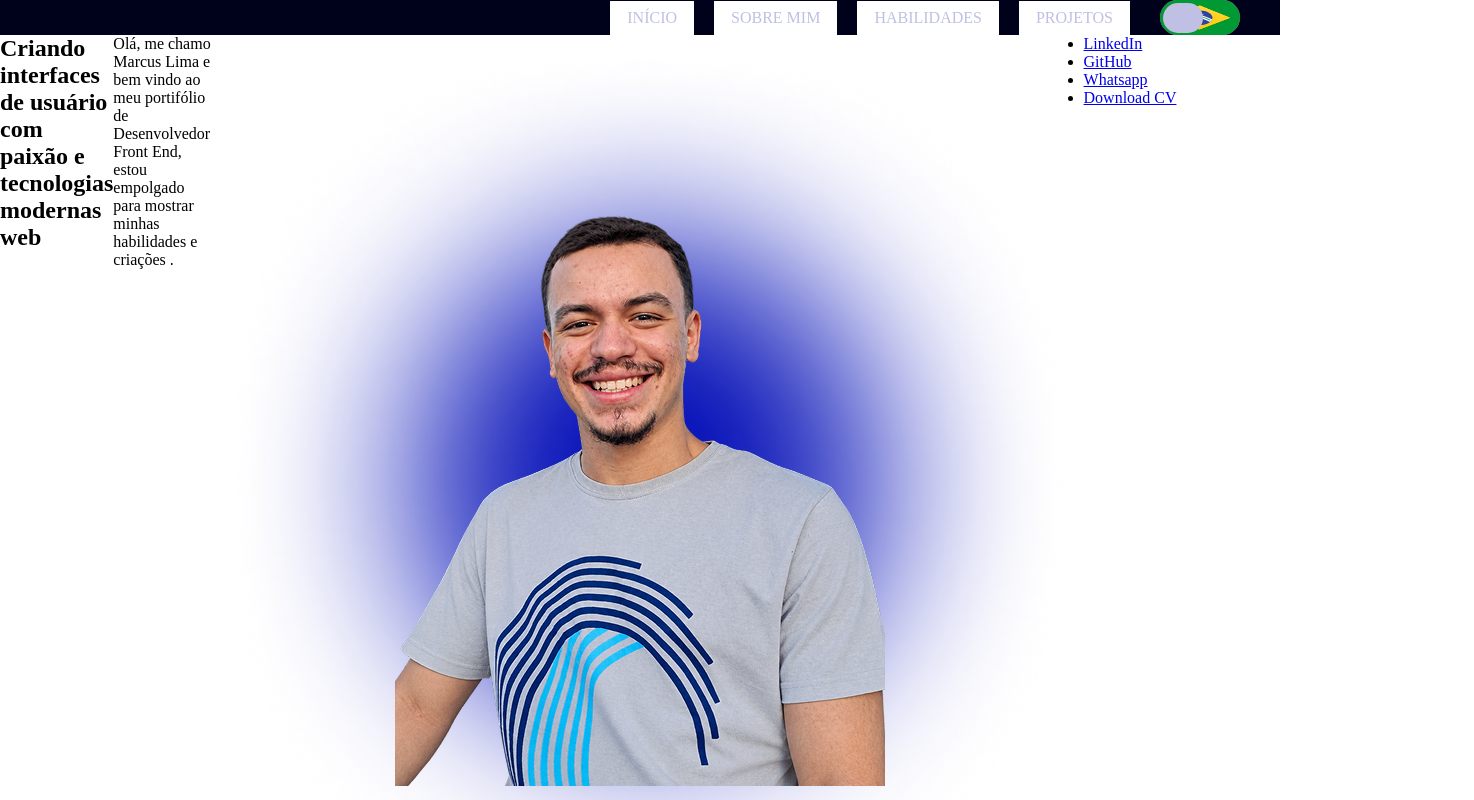
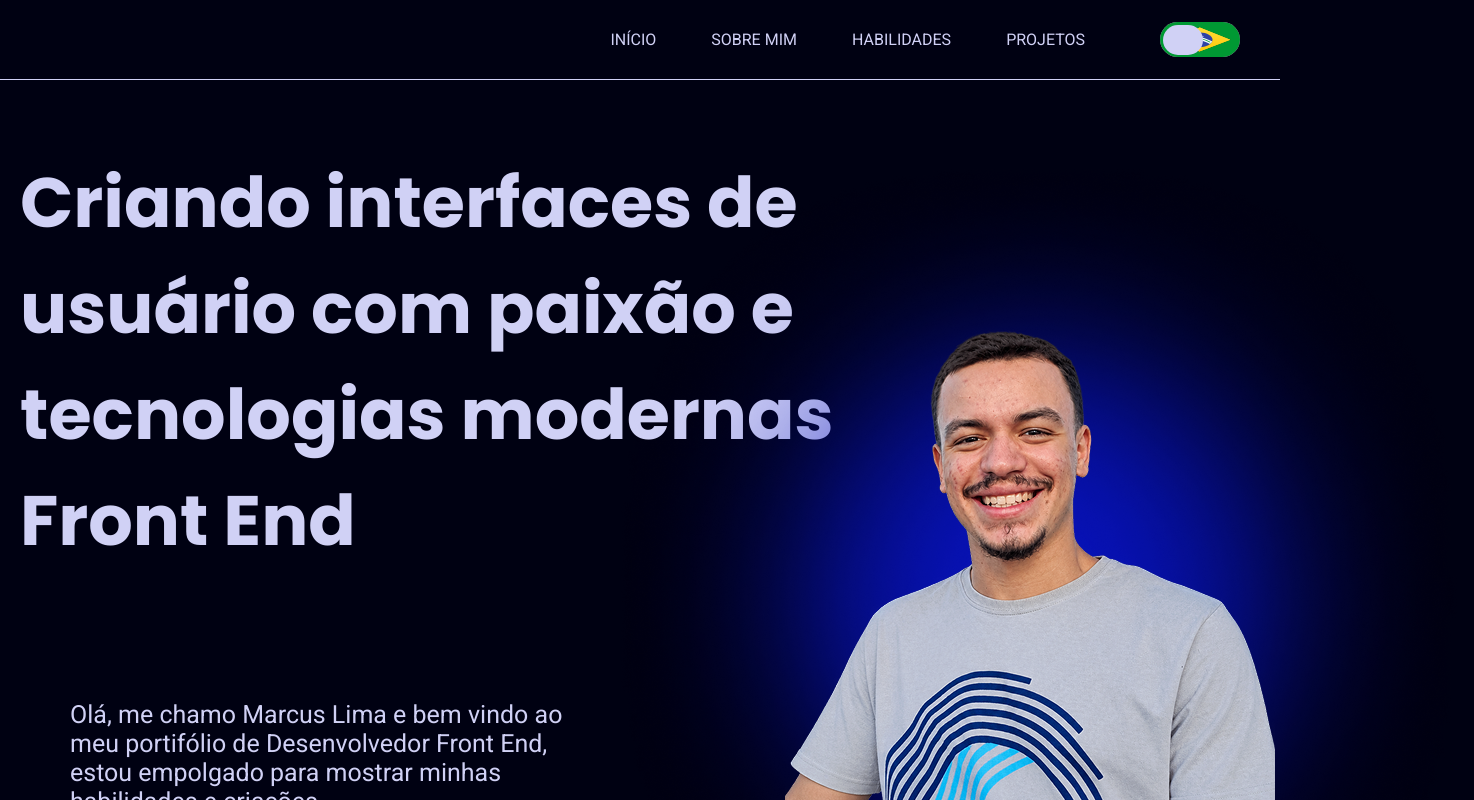
Before and after one commit to MarcusDevinicius/Marcus-Lima-Portifolio, a React (Vite) app: page / in a window 1280 px wide. Shown: the top 800 px of the page, 1474 px wide, since content can reach past the window. Built offline with nearby package versions, Linux system fonts and the light colour scheme.

Commit message:
Styling header and home section.

```diff
--- a/index.html
+++ b/index.html
@@ -5,6 +5,12 @@
     <link rel="icon" type="image/svg+xml" href="/favicon.svg" />
     <meta name="viewport" content="width=device-width, initial-scale=1.0" />
     <title>Marcus Lima</title>
+
+    <link rel="preconnect" href="https://fonts.googleapis.com">
+  <link rel="preconnect" href="https://fonts.gstatic.com" crossorigin>
+  <link href="https://fonts.googleapis.com/css2?family=Poppins:ital,wght@0,100;0,200;0,300;0,400;0,500;0,600;0,700;0,800;0,900;1,100;1,200;1,300;1,400;1,500;1,600;1,700;1,800;1,900&family=Roboto:ital,wght@0,100..900;1,100..900&display=swap" rel="stylesheet">
+
+
 
     <link rel="stylesheet" href="src/CSS/main.css">
 
--- a/src/CSS/main.css
+++ b/src/CSS/main.css
@@ -2,17 +2,23 @@
     margin: 0;
     padding: 0;
     box-sizing: border-box;
+    color: #d0d1f5;
 }
 
-
+body {
+    background: #000112;
+}
 
 header {
-    background: #00011B;
+    height: 80px;
+    border-bottom: 1px solid #d0d1f5;
+    background: #000112;
     display: grid;
-    gap: 30px;
+    gap: 60px;
     grid-template-columns: 1fr auto;
     align-items: center;
     padding-right: 40px;
+    font-family: "Roboto", sans-serif;
 }
 
 header > nav {
@@ -22,23 +28,42 @@ header > nav {
 header > nav > ul{
     display: flex;
     list-style: none;
-    gap: 20px;
+    gap: 40px;
 }
 
 header > nav > ul > li {
-    background: white;
-    padding: 8px 17px;
+
 }
 
 header > nav > ul > li > a {
+    display: block;
+    position: relative;
     text-decoration: none;
-    color: #BFC0E3;
+    color: #d0d1f5;
+    padding: 12px 15px 12px 0;
+}
+
+header > nav > ul > li > a:hover::after {
+    width: 100%;
+}
+
+header > nav > ul > li > a::after {
+    position: absolute;
+    top: 40px;
+    left: 0;
+    display: inline-block;
+    content: ' ';
+    width: 0px;
+    height: 2px;
+    background: #d0d1f5;
+    transition: all .4s ease-in-out;
 }
 
 header > button.flag {
     position: relative;
     transition: all .2s ease-in-out;
     align-self: center;
+
 }
 
 header > button.flag.flag-pt {
@@ -68,16 +93,80 @@ header > button.flag > .switch {
     height: 30px;
     width: 40px;
     border-radius: 20px;
-    background: #BFC0E3;
-    transition: all .7s ease-in-out;
+    background: #d0d1f5;
+    transition:
+        background .2s ease-in-out,
+        transform .7s ease-in-out;
 }
 
 header > button.flag > .switch.switch-en {
     transform: translate3d(34px, 0, 0);
 }
 
+header > button.flag:hover > .switch {
+    background: #9395c1;
+}
+
 section.home {
     display: grid;
-    grid-template-columns: repeat(5, 1fr);
-    grid-template-columns: repeat(5, 1fr);
+    grid-template-columns: 20px 50px auto repeat(2, 1fr);
+    grid-template-rows: 70px 550px 150px 1fr 1fr;
 }
+
+section.home > h1 {
+    height: fit-content;
+
+    grid-column: 2 / 5;
+    grid-row: 2;
+    font-family: "Poppins", sans-serif;
+    font-size: 70px;
+}
+
+section.home > p {
+    height: fit-content;
+    max-width: 500px;
+    grid-column: 3;
+    grid-row: 3;
+    font-family: "Roboto", sans-serif;
+    font-size: 25px;
+
+}
+
+section.home > img {
+    grid-column: 4 / -1;
+    grid-row: 2 / 4;
+    align-self: start;
+}
+
+section.home > ul {
+    grid-column: 3;
+    grid-row: 4;
+    display: flex;
+    flex-direction: row;
+    gap: 20px;
+    font-family: "Roboto", sans-serif;
+    list-style: none;
+}
+
+section.home > ul > li{
+
+}
+
+section.home > ul > li:nth-child(-n + 3) a {
+    border: 1px solid #d0d1f5;
+    border-radius: 30px;
+}
+
+section.home > ul > li:nth-child(4) a {
+    color: #000112;
+    background: #d0d1f5;
+    border-radius: 30px;
+}
+
+section.home > ul > li > a{
+    display: block;
+    text-decoration: none;
+    padding: 12px 15px;
+    font-size: 20px;
+
+}
--- a/src/Home.jsx
+++ b/src/Home.jsx
@@ -5,12 +5,12 @@ import './CSS/main.css'
 
   const texts = {
     pt: {
-        h1: 'Criando interfaces de usuário com paixão e tecnologias modernas web',
+        h1: 'Criando interfaces de usuário com paixão e tecnologias modernas Front End',
         intro: 'Olá, me chamo Marcus Lima e bem vindo ao meu portifólio de Desenvolvedor Front End, estou empolgado para mostrar minhas habilidades e criações .',
 
     },
     en: {
-        h1: 'Creating interfaces de usuário com paixão e tecnologias modernas web.',
+        h1: 'Creating interfaces de usuário com paixão e tecnologias modernas Front End.',
         intro: 'Hello, me chamo Marcus Lima e bem vindo ao meu portifólio de Desenvolvedor Front End, estou empolgado para mostrar minhas habilidades e criações .',
 
     }
```
